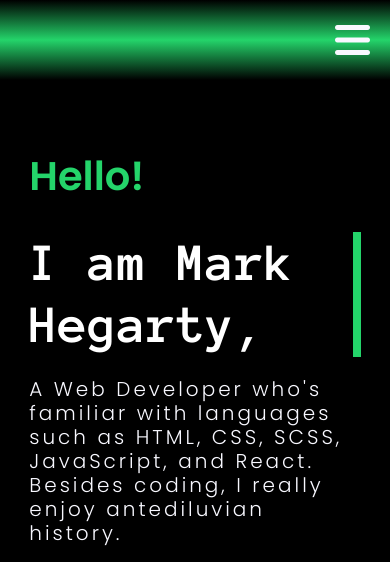
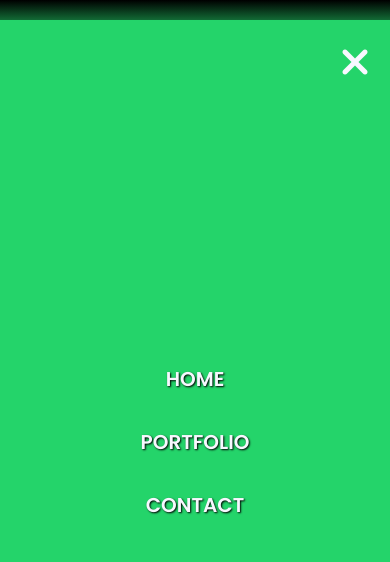
Before and after one commit to MarkHegz/Portfolio, a website: page index.html in a window 390 px wide. Both pictures are taken after a click on the element 195 px from the left and 40 px from the top of the page. Shown: the top 562 px of the page. Drawn offline with Linux system fonts and the light colour scheme.

Commit message:
added hamburger menu and some JavaScript

```diff
--- a/index.html
+++ b/index.html
@@ -37,12 +37,16 @@
     <!-- START OF NAVBAR -->
     <section class="nav">
         <nav class="navbar wrapper">
-            <div class="hamburger"><i class="fa fa-bars"></i></div>
-           <ul class="menu">
+            <div class="openMenu" id="openMenu">
+                <i class="fa fa-bars"></i>
+            </div>
+           <ul class="menu" id="menu">
                <li class="links"><a href="#home">Home</a></li>
                <li class="links"><a href="#portfolio">Portfolio</a></li>
                <li class="links"><a href="#contact">Contact</a></li>
-               <div class="closeMenu"><i class="fa fa-times"></i></div>
+               <div class="closeMenu" id="closeMenu">
+                   <i class="fa fa-times"></i>
+               </div>
            </ul>
        </nav>
     </section>
--- a/scripts.js
+++ b/scripts.js
@@ -8,22 +8,21 @@
 //     console.log('callback - particles-js config loaded');
 //   });
 
-  const menu = document.querySelector(".menu");
-  const hamburger = document.querySelector(".hamburger");
-  const closeMenu = document.querySelector(".closeMenu");
 
-  hamburger.addEventListener("click", () => {
-    hamburger.classList.toggle("active");
-    menu.classList.toggle("active");
-    console.log(hamburger)
-  })
-  // closeMenu.addEventListener("click", close);
 
-  // function show() {
-  //   menu.style.display = "flex";
-  //   menu.style.top = "0";
-  // }
 
-  // function close() {
-  //   menu.style.top = "-100%";
-  // }
+  const menu = document.querySelector('.menu');
+  const openMenu = document.querySelector('.openMenu')
+  const closeMenu = document.querySelector('.closeMenu')
+
+  openMenu.addEventListener('click', show);
+  closeMenu.addEventListener('click', close);
+
+  function show() {
+    menu.style.display = 'flex';
+    menu.style.top = '0';
+  }
+
+  function close() {
+    menu.style.top = ('-1000%');
+  }
--- a/styles/styles.css
+++ b/styles/styles.css
@@ -118,14 +118,16 @@ nav {
     padding-right: 4rem;
     position: fixed;
 }
-nav .hamburger{
+nav .openMenu {
     font-size: 2rem;
     margin: 1rem;
     display: none;
     cursor: pointer;
 }
-nav .closeMenu {
+nav .menu .closeMenu {
+    font-size: 2rem;
     display: none;
+    cursor: pointer;
 }
 .row {
     display: flex;
@@ -174,6 +176,9 @@ nav .closeMenu {
 .genrenator {
     padding-left: 10px;
     padding-right: 10px;
+}
+.genre img {
+    height: 103.2%;
 }
 .map {
     padding-left: 10px;
@@ -328,16 +333,16 @@ h1 {
         height: 100vh;
         top: 0;
         right: 0;
-        left: -100%;
-        gap: 0;
+        left: 0;
         width: 100%;
-
-        /* z-index: 10; */
+        z-index: 10;
         flex-direction: column;
         justify-content: center;
         text-align: center;
-        transition: 0.3s;
-        /* display: none; */
+        transition: top 1s ease;
+        background-color: rgb(36, 212, 106);
+        padding: 0;
+        display: none;
     }
     nav .menu .closeMenu {
         display: block;
@@ -345,18 +350,9 @@ h1 {
         top: 1rem;
         right: 1rem;
     }
-    nav .hamburger {
+    nav .openMenu {
         display: flex;
         justify-content: flex-end;
-    }
-    .hamburger .active .bar:nth-child(2){
-        opacity: 0;
-    }
-    .hamburger .active .bar:nth-child(1){
-        transform: translateY(.5rem) rotate(45deg);
-    }
-    .hamburger .active .bar:nth-child(3){
-        transform: translateY(-.5rem) rotate(-45deg);
     }
     nav .menu li a:hover {
         background: none;
@@ -364,6 +360,7 @@ h1 {
         font-size: 1.5rem;
     }
     .links {
+        width: 100%;
         margin: 1rem 0;
     }
     .menu .active {
@@ -378,12 +375,16 @@ h1 {
     .phone p {
         font-size: .75rem;
     }
+    nav ul li {
+        padding: 0;
+    }
 }
 @media (max-width: 420px) {
     .mail p,
     .phone p {
         font-size: .6rem;
     }
+
 }
 
 
```
